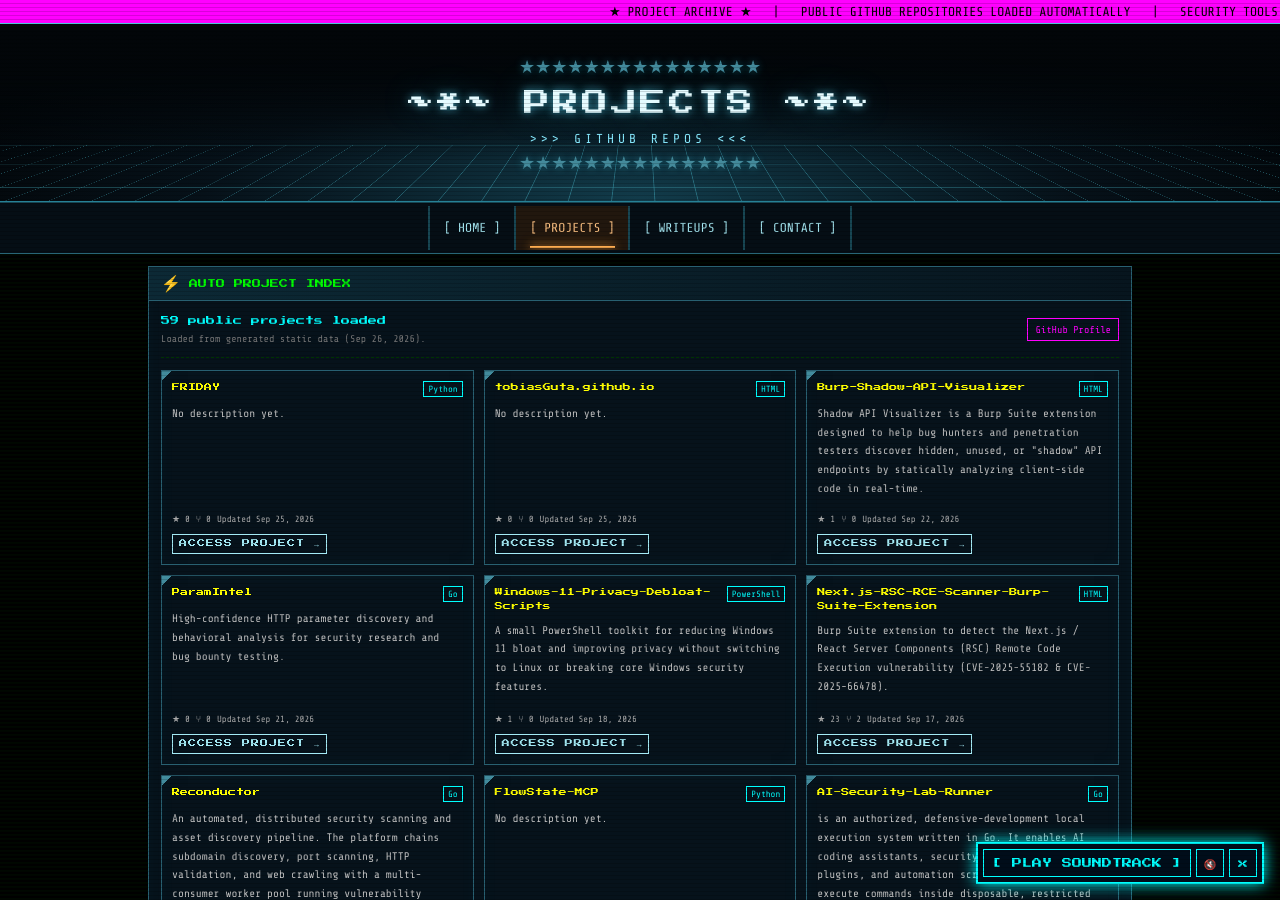
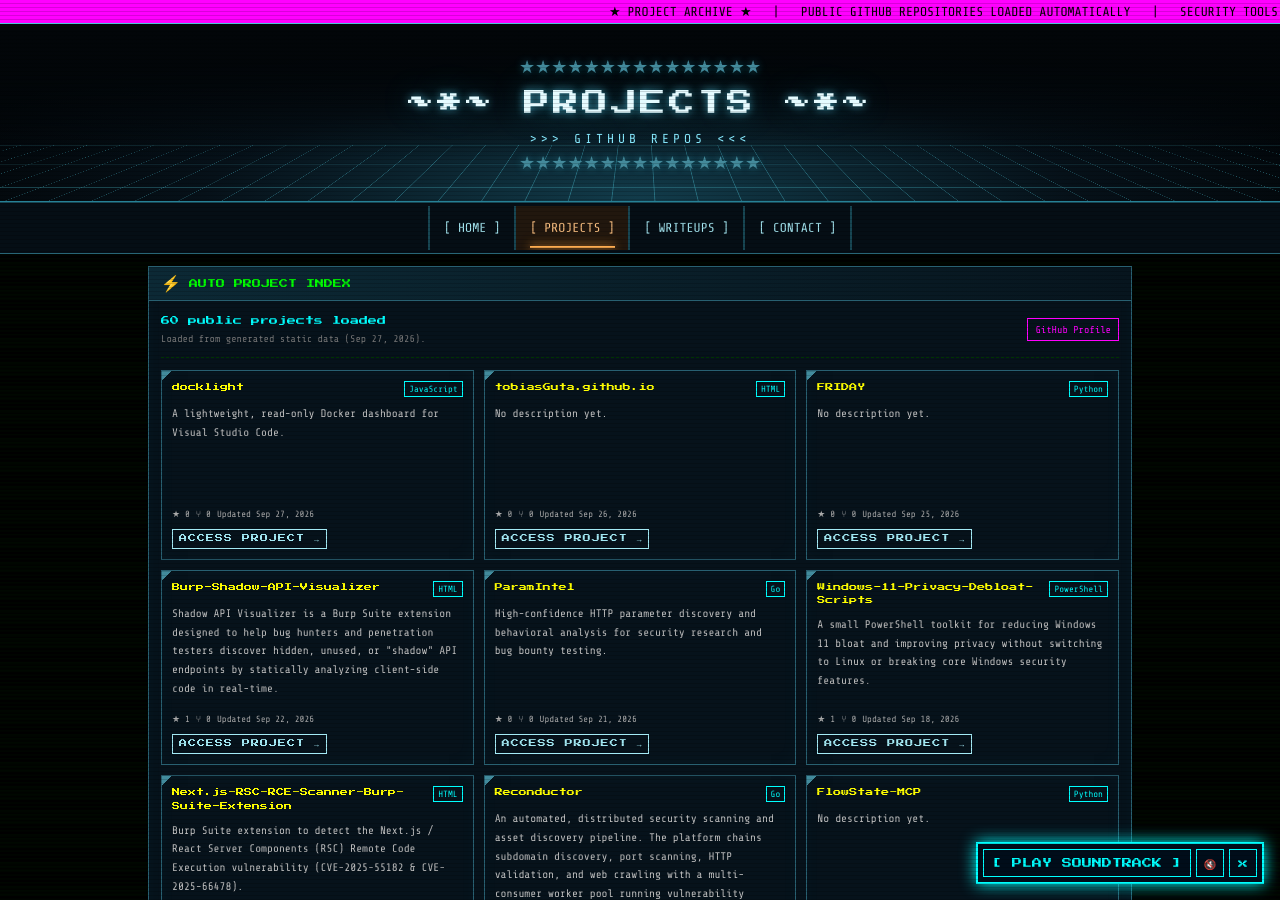
Before and after one commit to tobiasGuta/tobiasGuta.github.io, a Jekyll site: the page built from projects.html, in a window 1280 px wide and 900 px high. Built offline with Jekyll 4.4.1, drawn with Linux system fonts in a browser that asks for light colours.

Commit message:
Update generated project data

```diff
--- a/assets/data/projects.json
+++ b/assets/data/projects.json
@@ -1,18 +1,18 @@
 {
   "owner": "tobiasGuta",
   "source": "github_api",
-  "generated_at": "2026-09-26T13:03:38.535818+00:00",
+  "generated_at": "2026-09-27T13:56:38.806618+00:00",
   "projects": [
     {
-      "name": "FRIDAY",
-      "description": null,
-      "html_url": "https://github.com/tobiasGuta/FRIDAY",
+      "name": "docklight",
+      "description": "A lightweight, read-only Docker dashboard for Visual Studio Code.",
+      "html_url": "https://github.com/tobiasGuta/docklight",
       "homepage": null,
-      "language": "Python",
+      "language": "JavaScript",
       "topics": [],
       "stargazers_count": 0,
       "forks_count": 0,
-      "updated_at": "2026-09-25T20:09:53Z",
+      "updated_at": "2026-09-27T02:41:40Z",
       "fork": false,
       "archived": false
     },
@@ -25,7 +25,20 @@
       "topics": [],
       "stargazers_count": 0,
       "forks_count": 0,
-      "updated_at": "2026-09-25T13:45:13Z",
+      "updated_at": "2026-09-26T13:03:42Z",
+      "fork": false,
+      "archived": false
+    },
+    {
+      "name": "FRIDAY",
+      "description": null,
+      "html_url": "https://github.com/tobiasGuta/FRIDAY",
+      "homepage": null,
+      "language": "Python",
+      "topics": [],
+      "stargazers_count": 0,
+      "forks_count": 0,
+      "updated_at": "2026-09-25T20:09:53Z",
       "fork": false,
       "archived": false
     },
```
